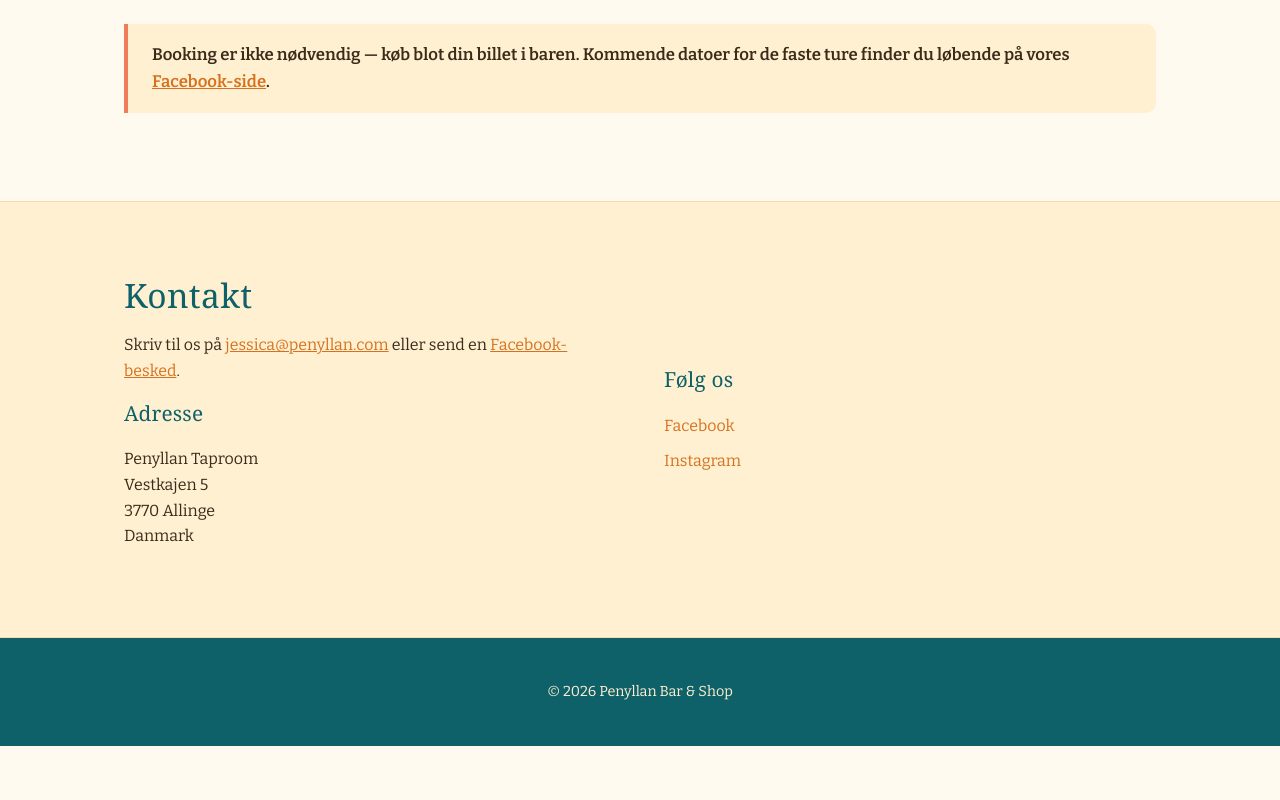
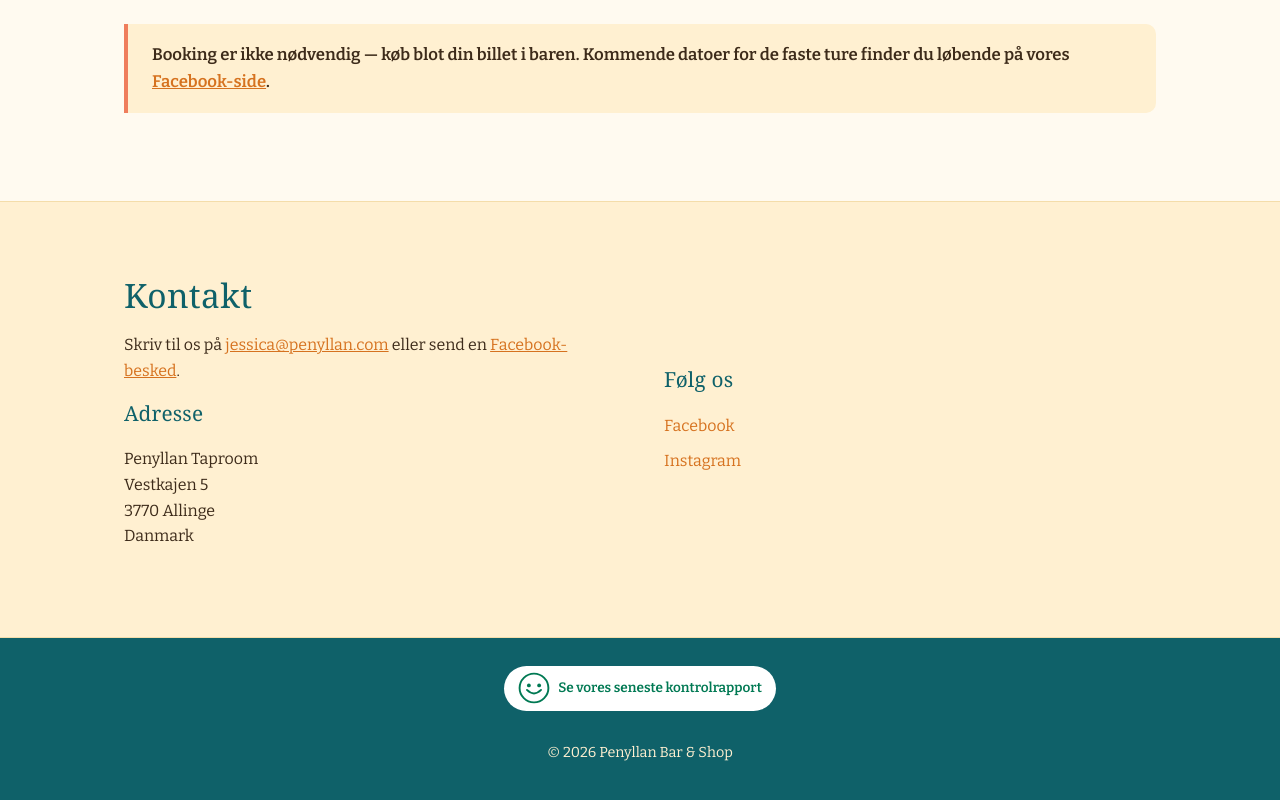
Before and after one commit to ChristianSkovdal/penyllan-bar-shop, a plain HTML site: page index.html in a window 1280 px wide. Shown: the part 6584-7384 px from the top of the page. Before the commit the page ends 7330 px from the top, so only its background shows below. Drawn offline with nearby package versions, Linux system fonts and the light colour scheme; a web font is replaced by a local one.

Commit message:
Update site: styles, translations, index content

```diff
--- a/index.html
+++ b/index.html
@@ -460,6 +460,15 @@
 
 <footer class="site-footer">
   <div class="container">
+    <a class="smiley-link" href="https://www.findsmiley.dk/1478247" target="_blank" rel="noopener" data-i18n-aria="footer.smileyAria" aria-label="Se vores seneste kontrolrapport hos Fødevarestyrelsen (Smiley-ordningen)">
+      <svg class="smiley-icon" viewBox="0 0 100 100" width="32" height="32" aria-hidden="true" focusable="false">
+        <circle cx="50" cy="50" r="45" fill="none" stroke="#007953" stroke-width="6"/>
+        <circle cx="34" cy="42" r="6" fill="#007953"/>
+        <circle cx="66" cy="42" r="6" fill="#007953"/>
+        <path d="M28 56 Q50 78 72 56" fill="none" stroke="#007953" stroke-width="6" stroke-linecap="round"/>
+      </svg>
+      <span data-i18n="footer.smileyText">Se vores seneste kontrolrapport</span>
+    </a>
     <p>&copy; 2026 Penyllan Bar &amp; Shop</p>
   </div>
 </footer>
--- a/styles.css
+++ b/styles.css
@@ -708,6 +708,28 @@
   font-size: 0.9rem;
 }
 
+.smiley-link {
+  display: inline-flex;
+  align-items: center;
+  gap: 0.5rem;
+  margin-bottom: 1rem;
+  padding: 0.4rem 0.9rem;
+  background: #fff;
+  border-radius: 999px;
+  color: #007953;
+  text-decoration: none;
+  font-weight: 600;
+  font-size: 0.85rem;
+}
+
+.smiley-link:hover {
+  text-decoration: underline;
+}
+
+.smiley-icon {
+  flex-shrink: 0;
+}
+
 /* Responsive */
 
 @media (max-width: 900px) {
--- a/translations.js
+++ b/translations.js
@@ -192,7 +192,9 @@
           eller send en <a href="https://m.me/penyllan" target="_blank" rel="noopener">Facebook-besked</a>.`,
     "contact.address": "Adresse",
     "contact.country": "Danmark",
-    "contact.follow": "Følg os"
+    "contact.follow": "Følg os",
+    "footer.smileyAria": "Se vores seneste kontrolrapport hos Fødevarestyrelsen (Smiley-ordningen)",
+    "footer.smileyText": "Se vores seneste kontrolrapport"
   },
 
   en: {
@@ -386,7 +388,9 @@
           or send a <a href="https://m.me/penyllan" target="_blank" rel="noopener">Facebook message</a>.`,
     "contact.address": "Address",
     "contact.country": "Denmark",
-    "contact.follow": "Follow us"
+    "contact.follow": "Follow us",
+    "footer.smileyAria": "See our latest inspection report from the Danish Veterinary and Food Administration (Smiley scheme)",
+    "footer.smileyText": "See our latest inspection report"
   },
 
   de: {
@@ -579,7 +583,9 @@
           oder senden Sie uns eine <a href="https://m.me/penyllan" target="_blank" rel="noopener">Facebook-Nachricht</a>.`,
     "contact.address": "Adresse",
     "contact.country": "Dänemark",
-    "contact.follow": "Folgen Sie uns"
+    "contact.follow": "Folgen Sie uns",
+    "footer.smileyAria": "Sehen Sie unseren letzten Kontrollbericht der dänischen Lebensmittelbehörde (Smiley-Ordnung)",
+    "footer.smileyText": "Unseren letzten Kontrollbericht ansehen"
   },
 
   pl: {
@@ -773,6 +779,8 @@
           lub wyślij <a href="https://m.me/penyllan" target="_blank" rel="noopener">wiadomość na Facebooku</a>.`,
     "contact.address": "Adres",
     "contact.country": "Dania",
-    "contact.follow": "Obserwuj nas"
+    "contact.follow": "Obserwuj nas",
+    "footer.smileyAria": "Zobacz nasz najnowszy raport kontrolny duńskiego urzędu ds. żywności (system Smiley)",
+    "footer.smileyText": "Zobacz nasz najnowszy raport kontrolny"
   }
 };
```
Also changed, not shown: images/flag-denmark.svg (added), 1 other file.
